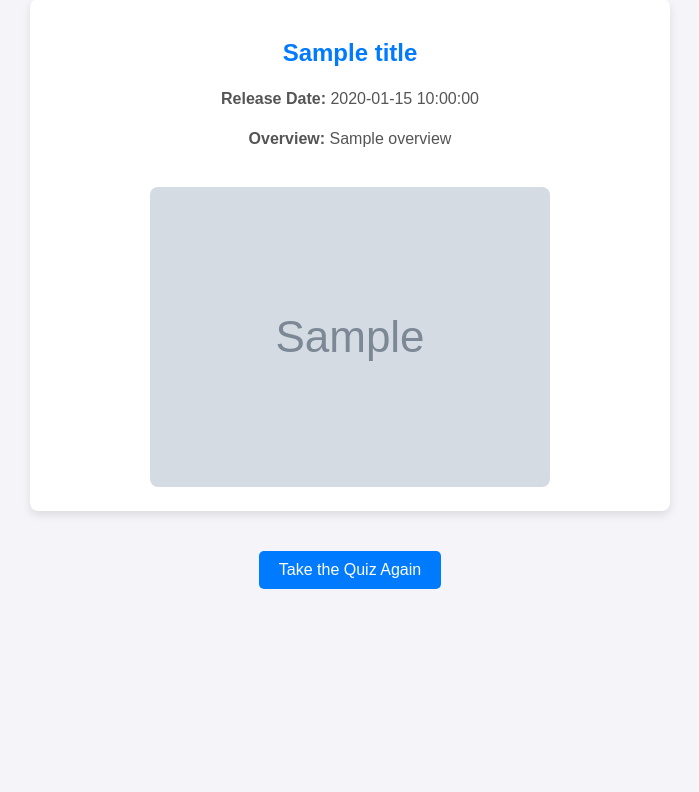
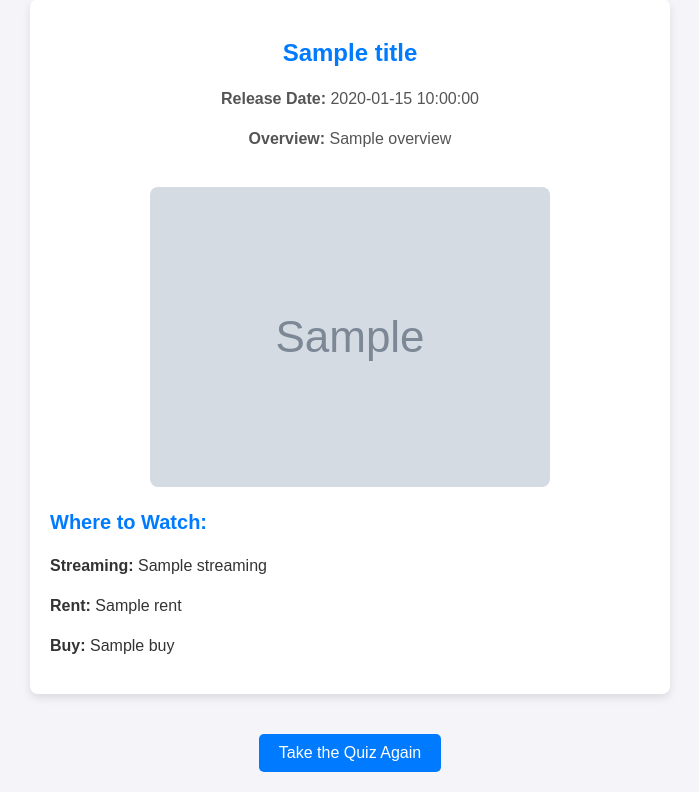
Before and after one commit to manjotGG/FixFlic, a Flask app: template templates/result.html in a window 1280 px wide. Shown: the part 101-893 px from the top of the page, without its empty margins (290-989 px from the left). Before the commit the page ends 690 px from the top, so only its background shows below. Run offline with Flask 3, Linux system fonts and the light colour scheme; the template is opened without the code that fills it: most values are stand-ins (such as "Sample title", 1, 10 or a date in 2020); grey boxes marked "Sample" are stand-in pictures.

Commit message:
Trying to add the path to the movie

```diff
--- a/app.py
+++ b/app.py
@@ -1,5 +1,7 @@
 from flask import Flask, render_template, request
 from movie_recommender import quiz, recommend_movie
+from movie_recommender import get_movie_details, get_watch_providers
+
 
 app = Flask(__name__)
 
@@ -27,6 +29,25 @@ def submit_quiz():
     else:
         return render_template("result.html", error="No movies match your criteria. Please try again!")
 
+@app.route('/result/<movie_id>')
+def result(movie_id):
+    """Display the result page with movie details and watch providers."""
+    movie = get_movie_details(movie_id)
+    if not movie:
+        return render_template("result.html", error="Movie not found!")
+
+    # Fetch providers
+    providers = get_watch_providers(movie_id)
+
+    # Prepare movie details
+    movie_data = {
+        "title": movie.get("title"),
+        "release_date": movie.get("release_date"),
+        "overview": movie.get("overview"),
+        "poster_path": f"https://image.tmdb.org/t/p/w500{movie.get('poster_path')}" if movie.get("poster_path") else None
+    }
+
+    return render_template("result.html", **movie_data, providers=providers)
 @app.context_processor
 def utility_processor():
     return {"enumerate": enumerate}
--- a/movie_recommender.py
+++ b/movie_recommender.py
@@ -49,3 +49,37 @@ def recommend_movie(genre_choice, year_choice):
 
     # Pick a random movie from the results
     return random.choice(movies)
+
+def get_movie_details(movie_id):
+    """Fetch movie details from TMDb."""
+    url = f"https://api.themoviedb.org/3/movie/{movie_id}"
+    response = requests.get(url, params={"api_key": API_KEY})
+    if response.status_code == 200:
+        return response.json()
+    return None
+
+def get_watch_providers(movie_id):
+    """Fetch watch providers for a movie from TMDb API."""
+    url = f"https://api.themoviedb.org/3/movie/{movie_id}/watch/providers"
+    params = {"api_key": TMDB_API_KEY}
+
+    response = requests.get(url, params=params)
+
+    if response.status_code != 200:
+        return {"streaming": [], "rent": [], "buy": []}
+
+    data = response.json()
+    results = data.get("results", {})
+    # Adjust the region to match your requirements (e.g., "US")
+    region = results.get("US") or results.get("IN")  # Fallback to India if US data isn't available
+
+    if not region:
+        return {"streaming": [], "rent": [], "buy": []}
+
+    providers = {
+        "streaming": [item["provider_name"] for item in region.get("flatrate", [])],
+        "rent": [item["provider_name"] for item in region.get("rent", [])],
+        "buy": [item["provider_name"] for item in region.get("buy", [])],
+    }
+
+    return providers
--- a/templates/result.html
+++ b/templates/result.html
@@ -49,6 +49,21 @@
             margin-top: 20px;
         }
 
+        .providers {
+            text-align: left;
+            margin-top: 20px;
+        }
+
+        .providers h3 {
+            color: #007BFF;
+            font-size: 20px;
+        }
+
+        .providers p {
+            font-size: 16px;
+            color: #333;
+        }
+
         a {
             display: inline-block;
             background-color: #007BFF;
@@ -63,7 +78,6 @@
         a:hover {
             background-color: #0056b3;
         }
-
     </style>
 </head>
 <body>
@@ -81,6 +95,22 @@
             {% if poster_path %}
                 <img src="{{ poster_path }}" alt="Movie Poster">
             {% endif %}
+
+            <div class="providers">
+                <h3>Where to Watch:</h3>
+                {% if providers.streaming %}
+                    <p><strong>Streaming:</strong> {{ providers.streaming | join(", ") }}</p>
+                {% endif %}
+                {% if providers.rent %}
+                    <p><strong>Rent:</strong> {{ providers.rent | join(", ") }}</p>
+                {% endif %}
+                {% if providers.buy %}
+                    <p><strong>Buy:</strong> {{ providers.buy | join(", ") }}</p>
+                {% endif %}
+                {% if not providers.streaming and not providers.rent and not providers.buy %}
+                    <p>Sorry, no platforms available at the moment.</p>
+                {% endif %}
+            </div>
         {% endif %}
     </div>
 
```
